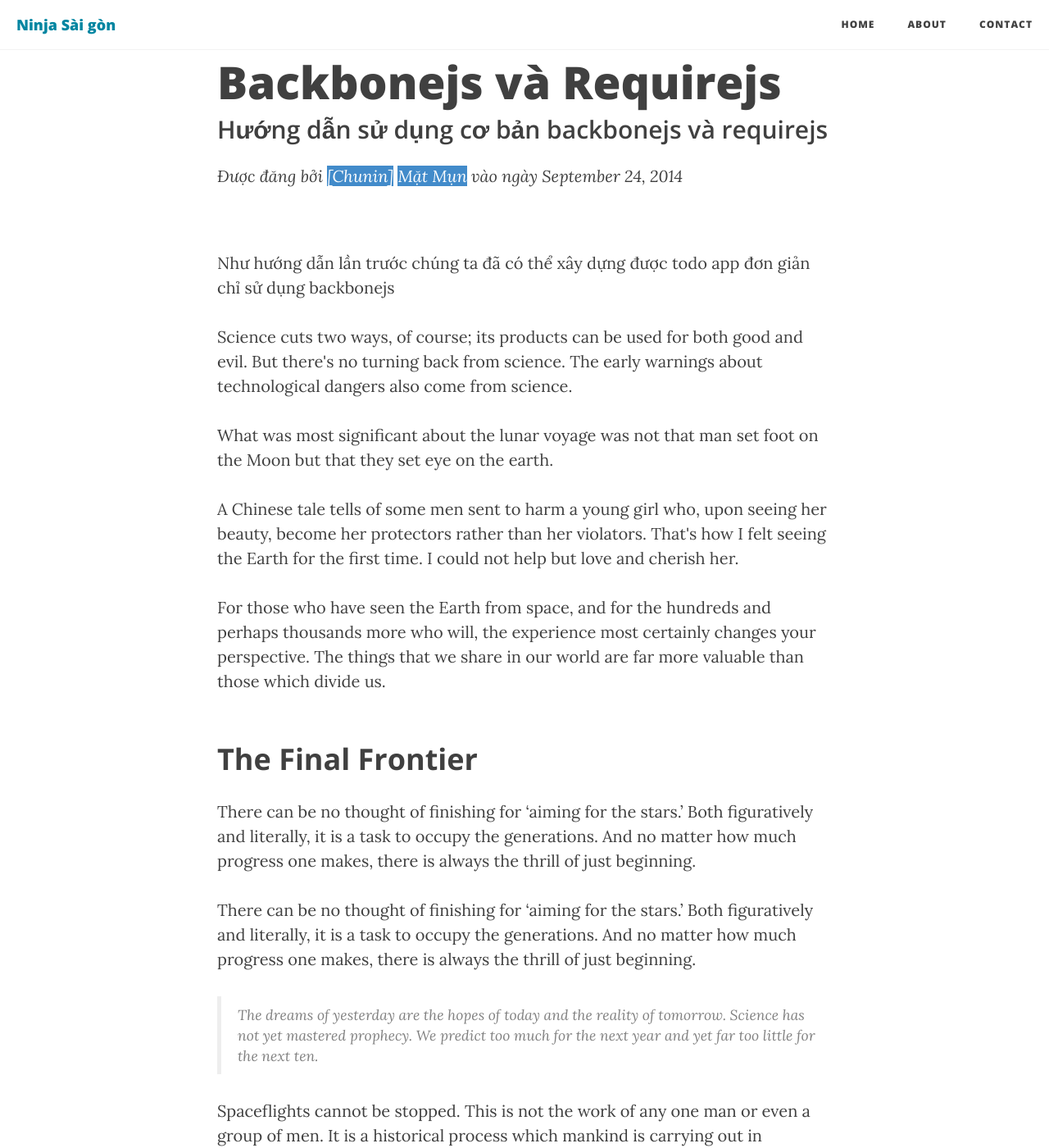
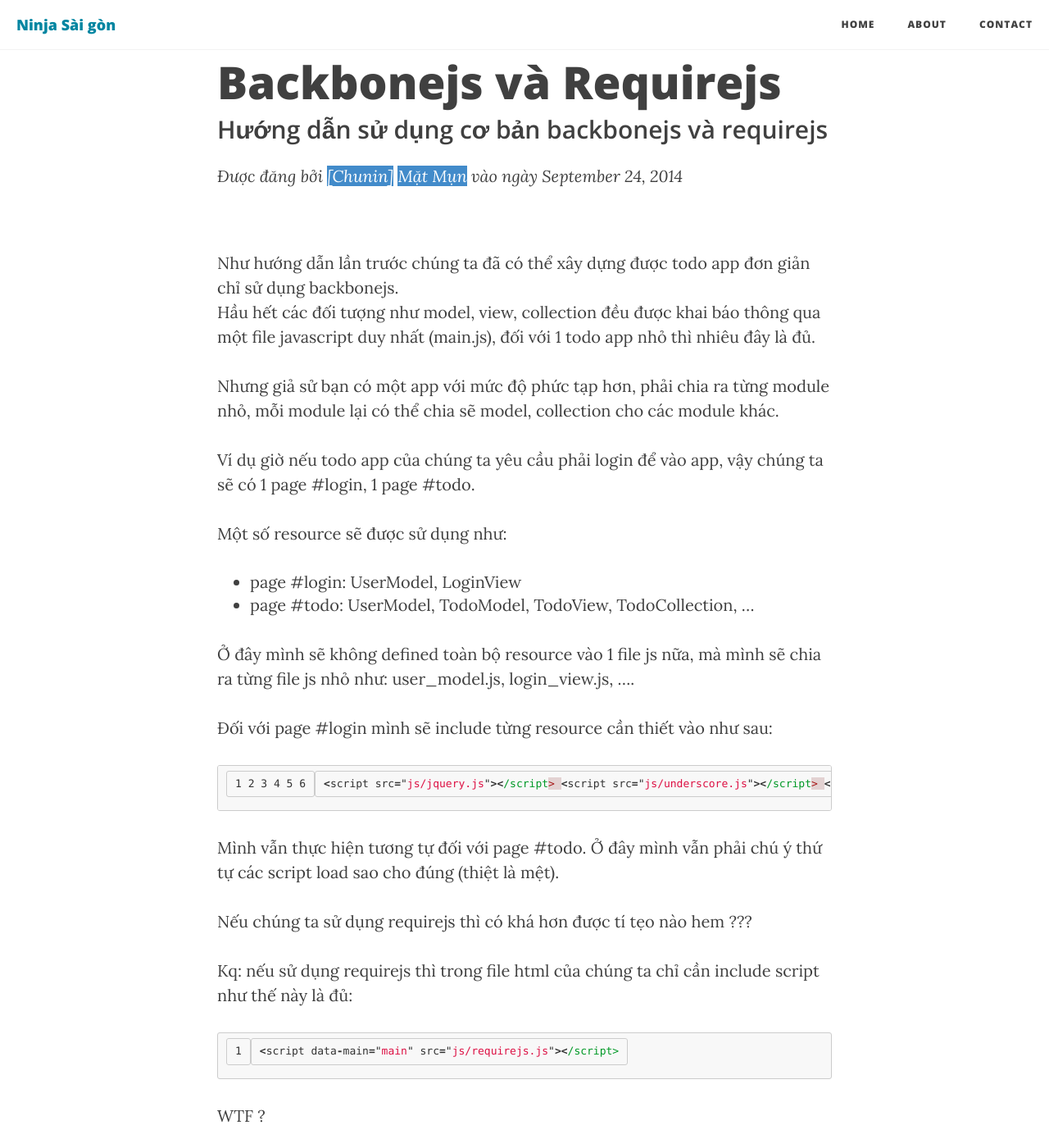
Before and after one commit to jsforice/jsforice.github.io, a Jekyll site: the page built from _posts/2014-12-06-backbonejs-vs-requirejs.markdown, in a window 1280 px wide and 1400 px high. Shown: the whole window at 82% size. Built offline with Jekyll 4.4.1, drawn with Linux system fonts in a browser that asks for light colours; nearby versions of some CDN libraries; some of the changed text lies outside the part shown.

Commit message:
Update post

```diff
--- a/_posts/2014-12-06-backbonejs-vs-requirejs.markdown
+++ b/_posts/2014-12-06-backbonejs-vs-requirejs.markdown
@@ -7,37 +7,37 @@
 level:		"Chunin"
 ---
 
-<p>Như hướng dẫn lần trước chúng ta đã có thể xây dựng được todo app đơn giản chỉ sử dụng backbonejs</p>
+<p>Như hướng dẫn lần trước chúng ta đã có thể xây dựng được todo app đơn giản chỉ sử dụng backbonejs.<br/> Hầu hết các đối tượng như model, view, collection đều được khai báo thông qua một file javascript duy nhất (main.js), đối với 1 todo app nhỏ thì nhiêu đây là đủ.</p>
+<p>Nhưng giả sử bạn có một app với mức độ phức tạp hơn, phải chia ra từng module nhỏ, mỗi module lại có thể chia sẽ model, collection cho các module khác.</p>
 
-<p>Science cuts two ways, of course; its products can be used for both good and evil. But there's no turning back from science. The early warnings about technological dangers also come from science.</p>
+Ví dụ giờ nếu todo app của chúng ta yêu cầu phải login để vào app, vậy chúng ta sẽ có 1 page #login, 1 page #todo.
 
-<p>What was most significant about the lunar voyage was not that man set foot on the Moon but that they set eye on the earth.</p>
+Một số resource sẽ được sử dụng như:
 
-<p>A Chinese tale tells of some men sent to harm a young girl who, upon seeing her beauty, become her protectors rather than her violators. That's how I felt seeing the Earth for the first time. I could not help but love and cherish her.</p>
+- page #login: UserModel, LoginView
+- page #todo: UserModel, TodoModel, TodoView, TodoCollection, ...
 
-<p>For those who have seen the Earth from space, and for the hundreds and perhaps thousands more who will, the experience most certainly changes your perspective. The things that we share in our world are far more valuable than those which divide us.</p>
+Ở đây mình sẽ không defined toàn bộ resource vào 1 file js nữa, mà mình sẽ chia ra từng file js nhỏ như: user_model.js, login_view.js, ....
 
-<h2 class="section-heading">The Final Frontier</h2>
+Đối với page #login mình sẽ include từng resource cần thiết vào như sau:
 
-<p>There can be no thought of finishing for ‘aiming for the stars.’ Both figuratively and literally, it is a task to occupy the generations. And no matter how much progress one makes, there is always the thrill of just beginning.</p>
+{% highlight javascript linenos %}
+<script src="js/jquery.js"></script>
+<script src="js/underscore.js"></script>
+<script src="js/backbone.js"></script>
+<script src="js/user_model.js"></script>
+<script src="js/login_view.js"></script>
+<script src="js/main.js"></script>
+{% endhighlight %}
 
-<p>There can be no thought of finishing for ‘aiming for the stars.’ Both figuratively and literally, it is a task to occupy the generations. And no matter how much progress one makes, there is always the thrill of just beginning.</p>
+Mình vẫn thực hiện tương tự đối với page #todo.
+Ở đây mình vẫn phải chú ý thứ tự các script load sao cho đúng (thiệt là mệt).
 
-<blockquote>The dreams of yesterday are the hopes of today and the reality of tomorrow. Science has not yet mastered prophecy. We predict too much for the next year and yet far too little for the next ten.</blockquote>
+Nếu chúng ta sử dụng requirejs thì có khá hơn được tí tẹo nào hem ???
 
-<p>Spaceflights cannot be stopped. This is not the work of any one man or even a group of men. It is a historical process which mankind is carrying out in accordance with the natural laws of human development.</p>
+Kq: nếu sử dụng requirejs thì trong file html của chúng ta chỉ cần include script như thế này là đủ:
+{% highlight javascript linenos %}
+<script data-main="main" src="js/requirejs.js"></script>
+{% endhighlight %}
 
-<h2 class="section-heading">Reaching for the Stars</h2>
-
-<p>As we got further and further away, it [the Earth] diminished in size. Finally it shrank to the size of a marble, the most beautiful you can imagine. That beautiful, warm, living object looked so fragile, so delicate, that if you touched it with a finger it would crumble and fall apart. Seeing this has to change a man.</p>
-
-<a href="#">
-    <img src="{{ site.baseurl }}/img/post-sample-image.jpg" alt="Post Sample Image">
-</a>
-<span class="caption text-muted">To go places and do things that have never been done before – that’s what living is all about.</span>
-
-<p>Space, the final frontier. These are the voyages of the Starship Enterprise. Its five-year mission: to explore strange new worlds, to seek out new life and new civilizations, to boldly go where no man has gone before.</p>
-
-<p>As I stand out here in the wonders of the unknown at Hadley, I sort of realize there’s a fundamental truth to our nature, Man must explore, and this is exploration at its greatest.</p>
-
-<p>Placeholder text by <a href="http://spaceipsum.com/">Space Ipsum</a>. Photographs by <a href="https://www.flickr.com/photos/nasacommons/">NASA on The Commons</a>.</p>
+WTF ?
```
